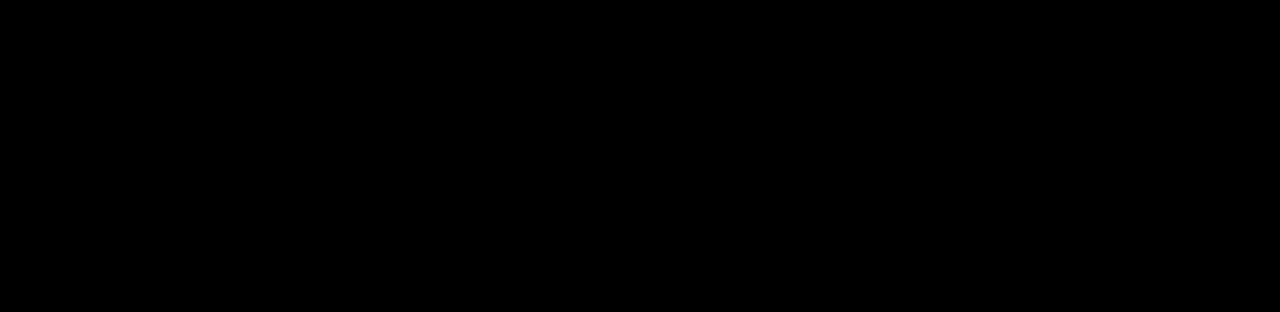
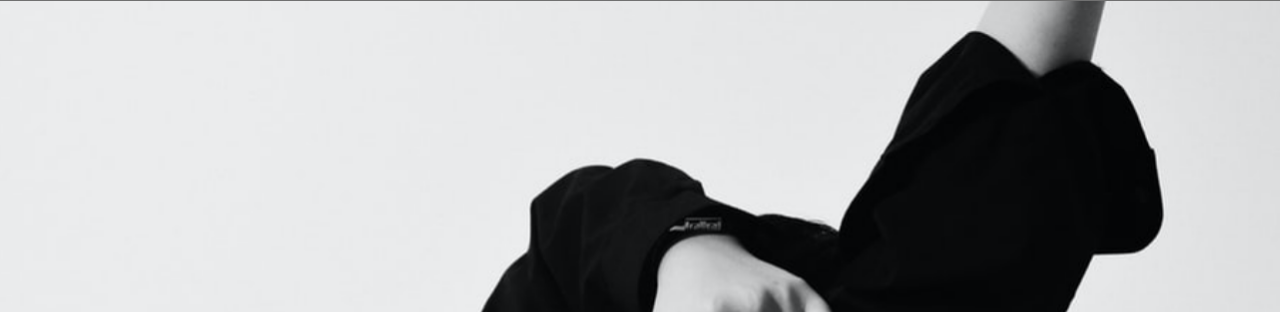
Before and after one commit to Sunne65245/material-design-sunne, a plain HTML site: page index.html in a window 1280 px wide. Shown: the top 312 px of the page. Drawn offline with Linux system fonts and the light colour scheme; the site is published under a folder, as on GitHub Pages, so addresses that start at the root find nothing.

Commit message:
首圖遺失測試v1
首圖遺失測試v1

```diff
--- a/scss/_style.scss
+++ b/scss/_style.scss
@@ -32,7 +32,7 @@ body{
     max-width: 1920px;
     height: 958px;
     background: #000;
-    background-image: url("/img/banner.png");
+    background-image: url("../img/banner.png");
     background-position: center center;
     background-size: cover;
     display: flex;
```
Also changed, not shown: css/all.css, 1 other file.
